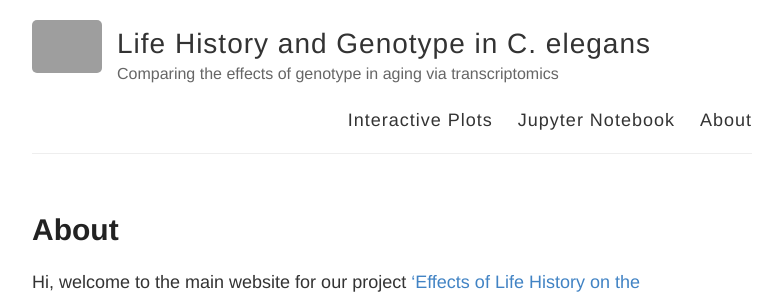
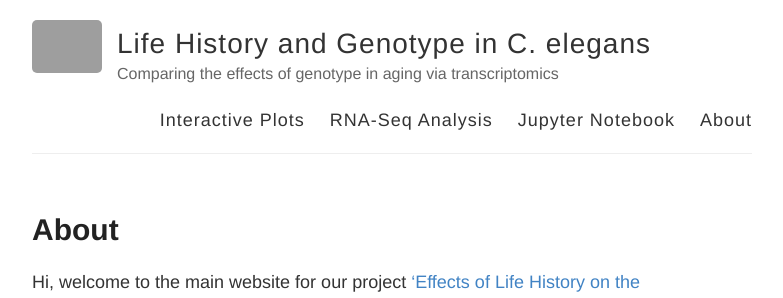
Before and after one commit to WormLabCaltech/Angeles_Leighton_2016, a Jekyll site: the page built from docs/about.md, in a window 1280 px wide, cut to the strip 0-298 px from the top of the page. Shown: the whole strip, without its empty margins (248-1031 px from the left). Built offline with Jekyll 4.4.1, drawn with Linux system fonts in a browser that asks for light colours; grey boxes are pictures that could not be loaded.

Commit message:
modified index.html

```diff
--- a/docs/_layouts/default.html
+++ b/docs/_layouts/default.html
@@ -28,6 +28,7 @@
 
           <nav>
             <a href="{{ site.baseurl }}">Interactive Plots</a>
+            <a href="RNA-seq Analysis.html">RNA-Seq Analysis</a>
             <a href="{{ site.baseurl }}/notebook">Jupyter Notebook</a>
             <a href="{{ site.baseurl }}/about">About</a>
           </nav>
```
